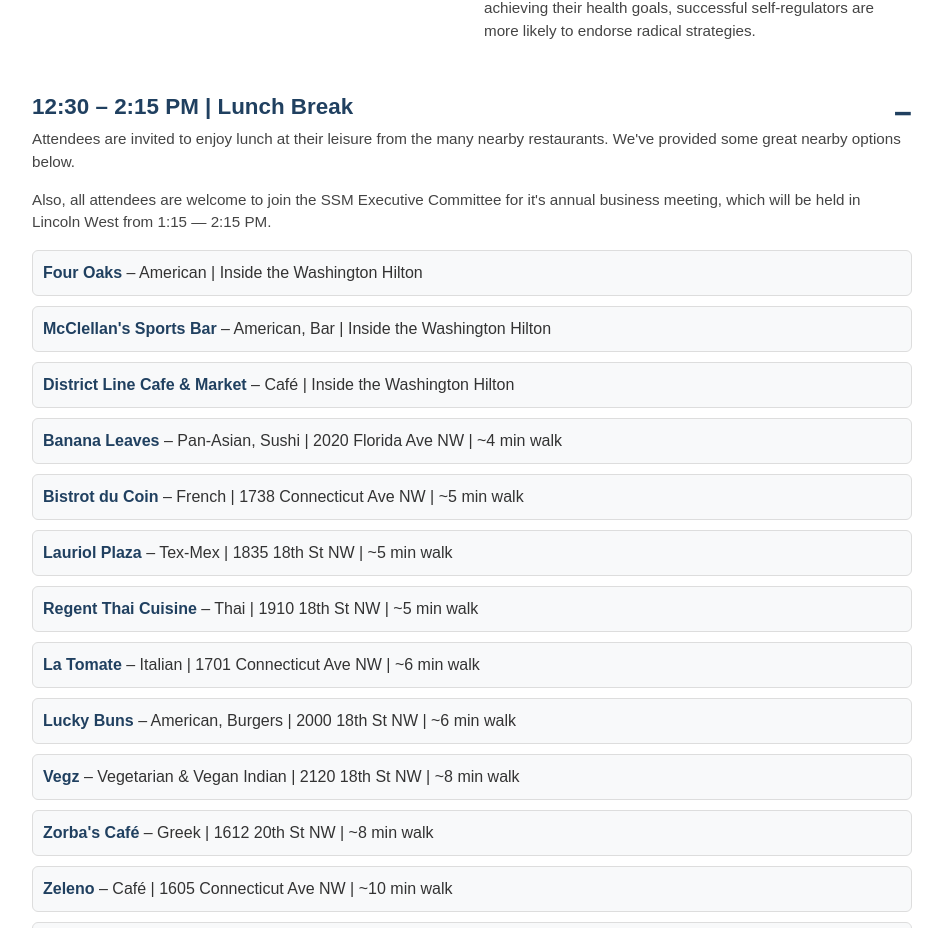
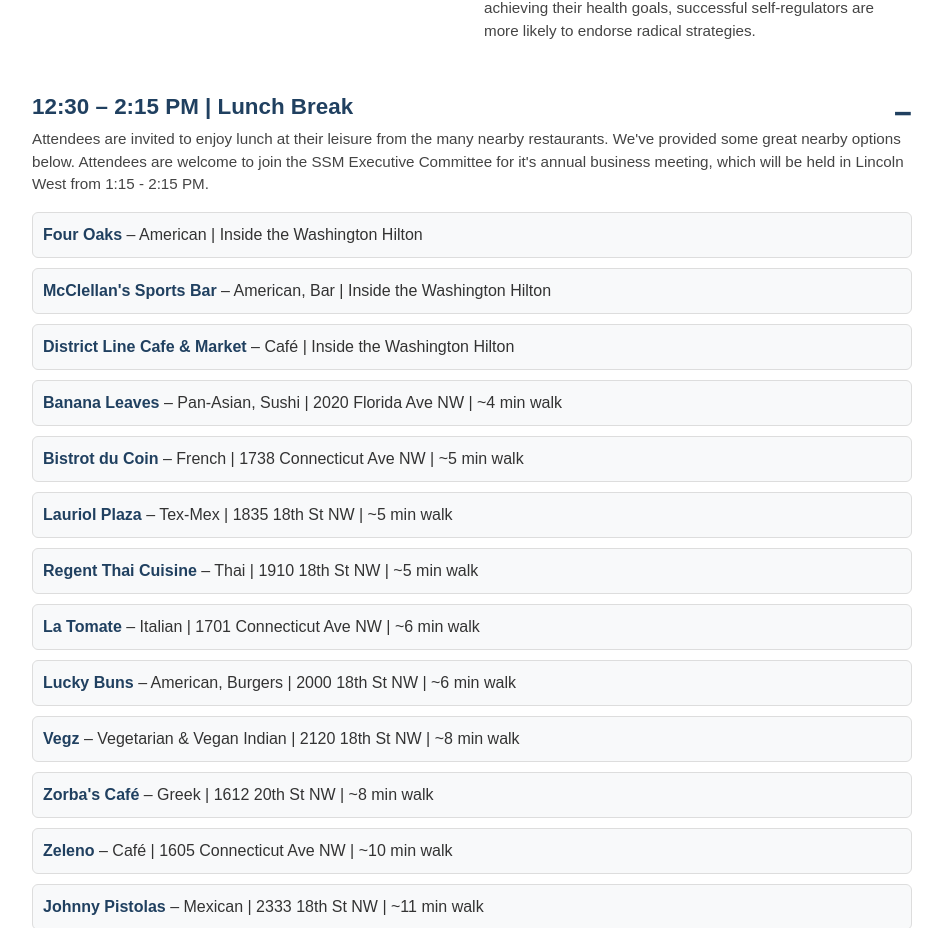
Before and after one commit to DEMelnikoff/ssm-2025, a plain HTML site: page index.html in a window 1280 px wide. Shown: the part 5292-6220 px from the top of the page, without its empty margins (168-1111 px from the left). Drawn offline with Linux system fonts and the light colour scheme.

Commit message:
Update index.html

```diff
--- a/index.html
+++ b/index.html
@@ -248,8 +248,7 @@
 
   <details class="session" open>
     <summary>12:30 – 2:15 PM | Lunch Break</summary>
-    <p class="abstract">Attendees are invited to enjoy lunch at their leisure from the many nearby restaurants. We've provided some great nearby options below.</p>
-    <p class="abstract">Also, all attendees are welcome to join the SSM Executive Committee for it's annual business meeting, which will be held in Lincoln West from 1:15 — 2:15 PM.</p>
+    <p class="abstract">Attendees are invited to enjoy lunch at their leisure from the many nearby restaurants. We've provided some great nearby options below. Attendees are welcome to join the SSM Executive Committee for it's annual business meeting, which will be held in Lincoln West from 1:15 - 2:15 PM.</p>
 
     <ul class="lunch-list">
       <li><a href="https://www.hilton.com/en/hotels/dcawhhh-washington-hilton/dining/four-oaks/" target="_blank"><strong>Four Oaks</strong> – American | Inside the Washington Hilton</a></li>
```
